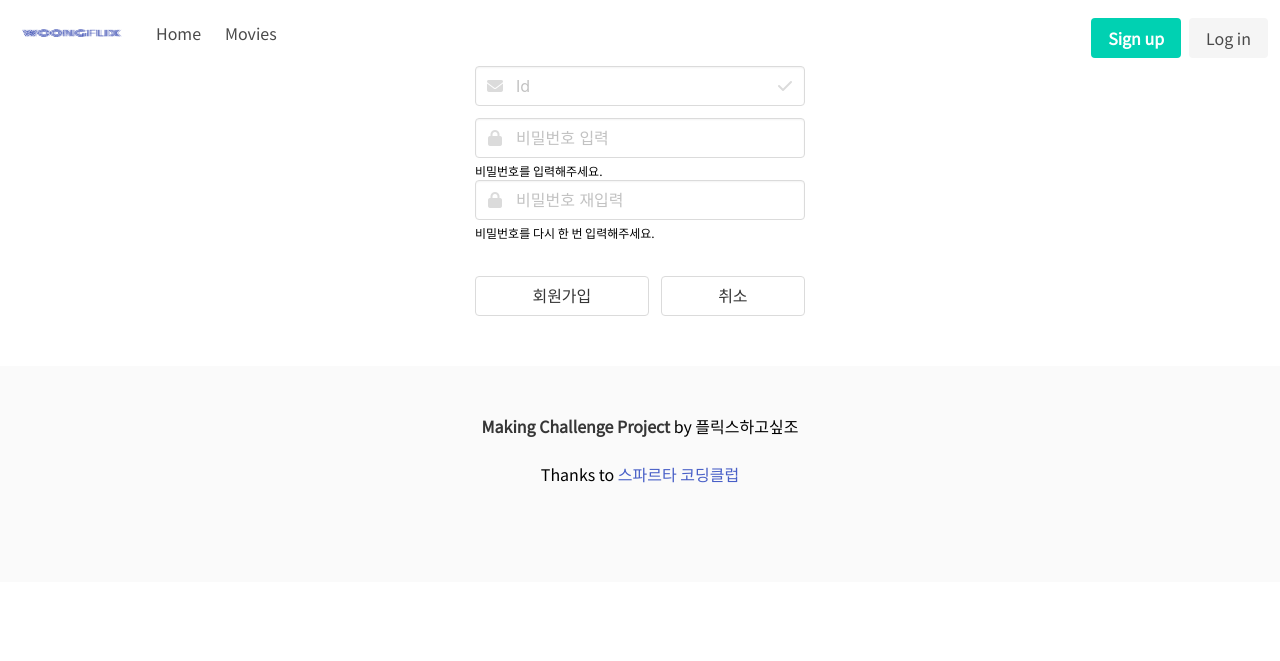
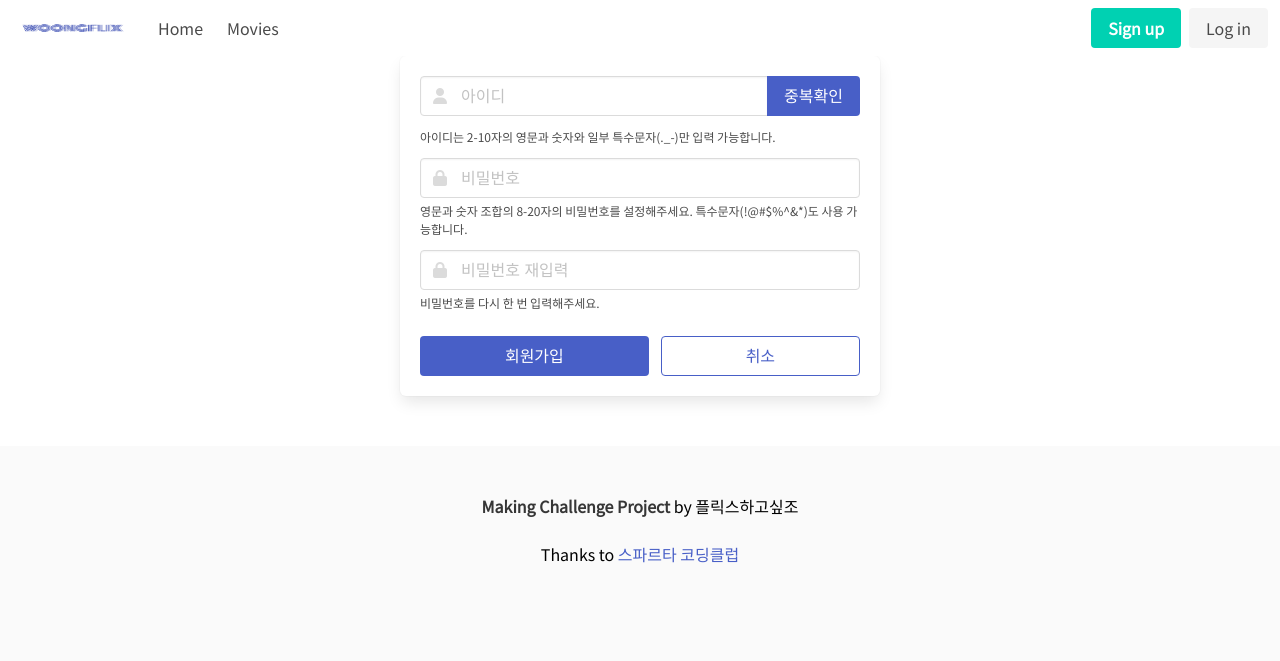
Before and after one commit to making-challenge-7-1/tmm, a Flask app: page /register in a window 1280 px wide. Shown: the top 661 px of the page. Run offline with Flask 2, Linux system fonts and the light colour scheme; some libraries are stand-ins or nearby versions.

Commit message:
login register update

```diff
--- a/app.py
+++ b/app.py
@@ -5,12 +5,11 @@ import random
 
 app = Flask(__name__)
 
-client = MongoClient('mongodb://test:test@52.79.33.194', 27017)
-db = client.dbsparta
+# client = MongoClient('mongodb://test:test@52.79.33.194', 27017)
+# db = client.dbsparta
 
-# client = MongoClient("localhost", 27017)
-# db = client.dbMovie
-
+client = MongoClient("localhost", 27017)
+db = client.dbMovie
 
 movieList = db.tp7
 review = db.review
@@ -22,31 +21,18 @@ app.secret_key = "ABCDEFG"
 def init():
     return render_template("index.html")
 
-# register(회원가입)
-
+# register page view(회원가입)
 @app.route("/register")
 def register():
     return render_template("register.html")
 
-
-@app.route("/register", methods=["POST"])
-def sign_up():
-    ID_receive = request.form["ID_give"]
-    password_receive = request.form["password_give"]
-
-    doc ={'id' : ID_receive,
-          'password': password_receive}
-    db.register.insert_one(doc)
-
-    return jsonify({'msg':'저장이 완료되었습니다'})
-
-
-# login(로그인)
+# login page view(로그인)
 @app.route("/login")
 def login():
     return render_template("login.html")
 
 
+# all movie list view
 @app.route("/movies", methods=["GET"])
 def movie_list():
     return render_template("movies.html")
@@ -57,10 +43,53 @@ def movie_list():
 def detail():
     return render_template("detail.html")
 
+
+# 회원가입 진행(db에 저장)
+@app.route("/sign_up", methods=["POST"])
+def sign_up():
+    username_receive = request.form['username_give']
+    password_receive = request.form['password_give']
+
+    doc ={
+        'username' : username_receive,
+        'password': password_receive}
+    db.users.insert_one(doc)
+
+    return jsonify({'msg':'저장이 완료되었습니다'})
+
+
+# id 중복 검사
+@app.route('/sign_up/id_check', methods=['POST'])
+def id_check():
+    username_receive = request.form['username_give']
+    exists = bool(db.users.find_one({"username": username_receive}))
+    return jsonify({'result': 'success', 'exists': exists})
+
+
+# 로그인
+@app.route("/sign_in", methods=["POST"])
+def sign_in():
+
+    username_receive = request.form['username_give']
+    password_receive = request.form['password_give']
+
+    print(username_receive, password_receive)
+
+    result = db.users.find_one({'username': username_receive, 'password': password_receive})
+
+    if result is not None:
+
+        return jsonify({'result': 'success', 'msg': "로그인 성공"})
+    # 찾지 못하면
+    else:
+        return jsonify({'result': 'fail', 'msg': '아이디/비밀번호가 일치하지 않습니다.'})
+
+
 @app.route("/reviews", methods=["GET"])
 def get_reviews():
     reviews = list(db.reviews.find({}, {"_id": False}))
     return jsonify({'target_reviews': reviews})
+
 
 #update reviews
 @app.route("/reviews/update", methods=["POST"])
@@ -70,7 +99,7 @@ def update_reviews():
     review_receive = request.form['review_give']
 
     doc = {
-        "movie": movie_receive,
+        "movie": title_receive,
         "writer": writer_receive,
         "review": review_receive
     }
@@ -125,12 +154,10 @@ def get_recommend_top():
 def get_recommend_list():
     try:
         genre_receive = request.form["genre_name"]
-        # print(genre_receive)
 
         movie_list = list(
             movieList.find({"genre": genre_receive}, {"_id": False}).sort("score", -1)
         )
-        # print(movie_list)
 
     except Exception:
 
@@ -144,7 +171,6 @@ def get_recommend_list():
 def find_all_movie():
     try:
         movie_list_all = list(movieList.find({}, {"_id": False}).sort("score", -1))
-        # print(movie_list_all)
 
     except Exception:
 
--- a/static/css/style.css
+++ b/static/css/style.css
@@ -8,7 +8,7 @@ body {
 .boxPadding {
   padding-left: 220px;
 }
-.button{
+.button-submit{
   margin-top: 10px;
 }
 
--- a/static/scripts/register.js
+++ b/static/scripts/register.js
@@ -1,28 +1,100 @@
+function id_check(){
+    let username = $("#input-username").val()
+    console.log(username)
+        if (username == "") {
+        $("#help-id").text("아이디를 입력해주세요.").removeClass("is-safe").addClass("is-danger")
+        $("#input-username").focus()
+        return;
+        }
+        if (!is_nickname(username)) {
+            $("#help-id").text("아이디의 형식을 확인해주세요. 영문과 숫자, 일부 특수문자(._-) 사용 가능. 2-10자 길이").removeClass("is-safe").addClass("is-danger")
+            $("#input-username").focus()
+            return;
+        }
+        $.ajax({
+            type: "POST",
+            url: "/sign_up/id_check",
+            data: {
+                username_give: username
+            },
+            success: function (response) {
+
+                console.log(response)
+
+                if (response["exists"]) {
+                    $("#help-id").text("이미 존재하는 아이디입니다.").removeClass("is-safe").addClass("is-danger")
+                    $("#input-username").focus()
+                } else {
+                    $("#help-id").text("사용할 수 있는 아이디입니다.").removeClass("is-danger").addClass("is-success")
+                }
+                $("#help-id").removeClass("is-loading")
+
+            }
+        });
+}
+
+
+function is_nickname(asValue) {
+    var regExp = /^(?=.*[a-zA-Z])[-a-zA-Z0-9_.]{2,10}$/;
+    return regExp.test(asValue);
+}
+
+function is_password(asValue) {
+    var regExp = /^(?=.*\d)(?=.*[a-zA-Z])[0-9a-zA-Z!@#$%^&*]{8,20}$/;
+    return regExp.test(asValue);
+}
+
+
 function sign_up(){
-    let ID = $('.inputID').val()
-    let password1 = $('#input-password1').val()
-    let password2 = $('#input-password2').val()
-    if(ID===''){
-        alert('id를 입력해주세요')
+    let username = $("#input-username").val()
+    let password = $("#input-password").val()
+    let password2 = $("#input-password2").val()
+
+    if ($("#help-id").hasClass("is-danger")) {
+        alert("아이디를 다시 확인해주세요.")
+        return;
+    } else if (!$("#help-id").hasClass("is-success")) {
+        alert("아이디 중복확인을 해주세요.")
+        return;
+    }
+
+    if (password == "") {
+        $("#help-password").text("비밀번호를 입력해주세요.").removeClass("is-safe").addClass("is-danger")
+        $("#input-password").focus()
+        return;
+    } else if (!is_password(password)) {
+        $("#help-password").text("비밀번호의 형식을 확인해주세요. 영문과 숫자 필수 포함, 특수문자(!@#$%^&*) 사용가능 8-20자").removeClass("is-safe").addClass("is-danger")
+        $("#input-password").focus()
         return
+    } else {
+        $("#help-password").text("사용할 수 있는 비밀번호입니다.").removeClass("is-danger").addClass("is-success")
     }
-    else if(password1 === ''){
-        alert('password를 입력해주세요')
-        return
-    }
-    else if(password1 !== password2){
-        alert('password가 다릅니다')
-        return
+    if (password2 == "") {
+        $("#help-password2").text("비밀번호를 입력해주세요.").removeClass("is-safe").addClass("is-danger")
+        $("#input-password2").focus()
+        return;
+    } else if (password2 != password) {
+        $("#help-password2").text("비밀번호가 일치하지 않습니다.").removeClass("is-safe").addClass("is-danger")
+        $("#input-password2").focus()
+        return;
+    } else {
+        $("#help-password2").text("비밀번호가 일치합니다.").removeClass("is-danger").addClass("is-success")
     }
 
     $.ajax({
         type: "POST",
-        url: "/register",
-        data: { ID_give: ID,
+        url: "/sign_up",
+        data: { username_give: username,
                 password_give: password1 },
-        success: function (response){
-        alert('테스트성공')
+        success: function (){
+            alert('회원가입을 축하드립니다!')
+            window.location.replace("/login")
         }
     })
-    location.href ="/"
+
 }
+
+
+function go_home(){
+    window.location.replace("/")
+}
--- a/templates/base.html
+++ b/templates/base.html
@@ -58,7 +58,7 @@
       <nav class="navbar" role="navigation" aria-label="main navigation">
         <div class="navbar-brand">
           <a class="navbar-item" href="/">
-            <img src="./static/images/logo.png" width="120" />
+            <img src="./static/images/logo.png" width="122" />
           </a>
 
           <a
--- a/templates/detail.html
+++ b/templates/detail.html
@@ -3,7 +3,7 @@
 <div id="movie_detail" class="content is-medium"></div>
 
     <textarea class="textarea" placeholder="리뷰를 남겨주세요."></textarea>
-    <button class="button">Submit</button>
+    <button class="button button-submit">Submit</button>
 
     <table class="table">
   <thead>
--- a/templates/register.html
+++ b/templates/register.html
@@ -1,58 +1,65 @@
 {% extends "base.html" %}
 {% block main %}
+<div class="box-container" style="width:100%;">
+    <div class="box" style="max-width: 480px;margin:auto">
+                <article class="media">
+                    <div class="media-content">
+                        <div class="content">
+                            <div class="field has-addons">
+                                <div class="control has-icons-left" style="width:100%">
+                                    <input id="input-username" class="input" type="text" placeholder="아이디">
+                                    <span class="icon is-small is-left"><i class="fa fa-user"></i></span>
+                                </div>
+                                <div id="btn-check-dup" class="control">
+                                    <button class="button is-link" onclick="id_check()">중복확인</button>
+                                </div>
+
+                            </div>
+                            <p id="help-id" class="help">아이디는 2-10자의 영문과 숫자와 일부 특수문자(._-)만 입력 가능합니다.</p>                        <p id="help-id-login" class="help is-danger"></p>
+
+                            <div class="field">
+                                <div class="control has-icons-left">
+                                    <input id="input-password" class="input" type="password" placeholder="비밀번호">
+                                    <span class="icon is-small is-left"><i class="fa fa-lock"></i></span>
+                                </div>
+                                <p id="help-password" class="help">영문과 숫자 조합의 8-20자의 비밀번호를 설정해주세요. 특수문자(!@#$%^&*)도 사용 가능합니다.</p>
+                            </div>
+                        </div>
+
                         <div id="sign-up-box">
                             <div class="mb-5">
                                 <div class="field">
-  <p class="control has-icons-left has-icons-right">
-    <input class="input inputID" type="text" placeholder="Id" />
-    <span class="icon is-small is-left">
-      <i class="fas fa-envelope"></i>
-    </span>
-    <span class="icon is-small is-right">
-      <i class="fas fa-check"></i>
-    </span>
-  </p>
-</div>
-{#      <form name="logIn" action="index.html" method="post">#}
-    <div class="field">
-        <div class="control has-icons-left" style="width: 100%">
-        <input
-          id="input-password1"
-          class="input"
-          type="password"
-          placeholder="비밀번호 입력"
-        />
+                                    <div class="control has-icons-left" style="width:100%">
+                                        <input id="input-password2" class="input" type="password"
+                                            placeholder="비밀번호 재입력">
                                         <span class="icon is-small is-left"><i class="fa fa-lock"></i></span>
                                     </div>
-      <p id="help-password2" class="help">
-        비밀번호를 입력해주세요.
-      <div class="control has-icons-left" style="width: 100%">
-        <input
-          id="input-password2"
-          class="input"
-          type="password"
-          placeholder="비밀번호 재입력"
-        />
-        <span class="icon is-small is-left"><i class="fa fa-lock"></i></span>
+                                    <p id="help-password2" class="help">비밀번호를 다시 한 번 입력해주세요.</p>
+
                                 </div>
-      <p id="help-password2" class="help">
-        비밀번호를 다시 한 번 입력해주세요.
-      </p>
-    </div>
-{#          </form>#}
                             </div>
                             <nav class="level is-mobile">
-      <button class="level-item button is-sparta" onclick="sign_up()" >
+                                <button class="level-item button is-link" onclick="sign_up()">
                                     회원가입
                                 </button>
-    <button
-      class="level-item button is-sparta is-outlined"
-      onclick="toggle_sign_up()"
-    >
+                                <button class="level-item button is-link is-outlined" onclick="go_home()">
                                     취소
                                 </button>
                             </nav>
                         </div>
+
+
+                    </div>
+                </article>
+    </div>
+</div>
+
+
+
+
+
+
+
   {% block javascript %}
         <script src="./static/scripts/register.js"></script>
   {% endblock %}
```
Also changed, not shown: static/scripts/login.js (added, +43 -0 lines), templates/login.html (+36 -24 lines). Lines whose indentation alone changed are shown as unchanged.
